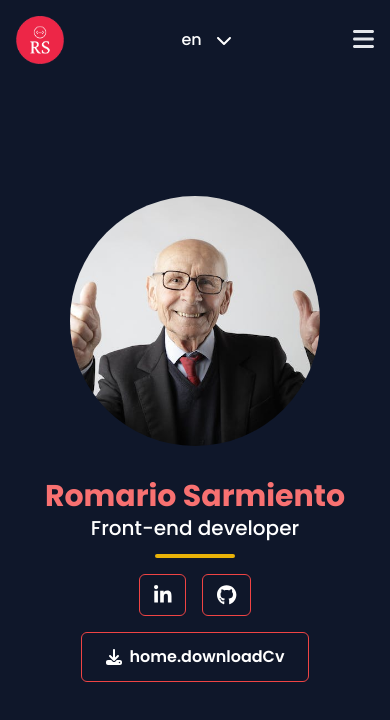
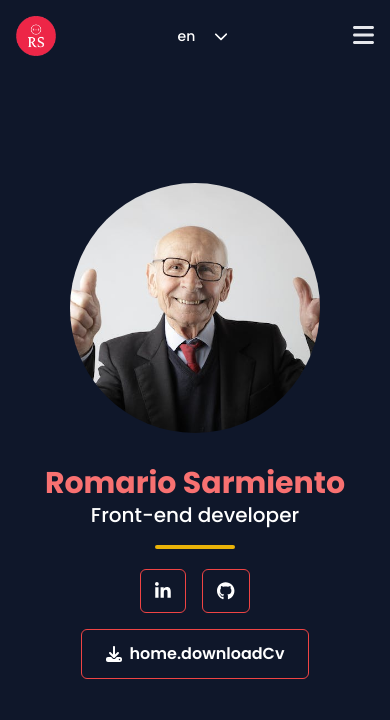
Before and after one commit to romariosc15/personal-website-nuxt, a Nuxt app: page / in a window 390 px wide. Shown: the top 720 px of the page. Built offline with nearby package versions, Linux system fonts and the light colour scheme.

Commit message:
Remove ButtonLink component

```diff
--- a/components/navigation/ButtonLink.vue
+++ /dev/null
@@ -1,43 +0,0 @@
-<template>
-  <NuxtLink
-    :to="props.to"
-    :target="external ? '_blank' : null"
-    rel="noopener noreferrer"
-    :class="`${props.cls} rounded-md border border-red-500 hover:bg-red-500 hover:text-white transition-colors flex flex-row items-center`"
-  >
-    <font-awesome-icon
-      v-if="props.icon"
-      :class="`${props.text ? 'mr-2' : ''}`"
-      :icon="props.icon"
-    /> {{ props.text }}
-  </NuxtLink>
-</template>
-
-<script setup>
-const props = defineProps({
-  to: {
-    type: String,
-    required: true,
-  },
-  text: {
-    type: String,
-    required: false,
-    default: '',
-  },
-  icon: {
-    type: String,
-    required: false,
-    default: '',
-  },
-  external: {
-    type: Boolean,
-    required: false,
-    default: false,
-  },
-  cls: {
-    type: String,
-    required: false,
-    default: '',
-  },
-});
-</script>
--- a/components/navigation/Navbar.vue
+++ b/components/navigation/Navbar.vue
@@ -1,7 +1,7 @@
 <template>
   <header class="flex flex-row py-4 items-center justify-between lg:justify-normal">
     <img
-      class="object-cover w-12 lg:w-14"
+      class="object-cover w-10 lg:w-14"
       src="@/assets/images/logo-rs.png"
       alt="App logo"
     >
@@ -26,7 +26,7 @@
     <InputListbox
       v-model="currentLanguage"
       class="lg:ml-6 w-20"
-      cls="text-white border border-slate-900 hover:bg-red-500 px-5 py-2.5 font-medium lg:font-semibold"
+      cls="text-sm lg:text-base text-white border border-slate-900 hover:bg-red-500 px-4 lg:px-5 py-2 lg:py-2.5 font-medium lg:font-semibold"
       :options="languages"
       @update:model-value="onUpdate"
     />
--- a/pages/index.vue
+++ b/pages/index.vue
@@ -16,21 +16,29 @@
         <p class="text-white text-xl lg:text-2xl font-medium text-title">
           Front-end developer
         </p>
-        <div class="bg-yellow-500 w-20 h-1 ml-auto mr-auto mt-3 rounded-lg" />
+        <div class="bg-yellow-500 w-20 h-1 ml-auto mr-auto mt-4 mb-1 rounded-lg" />
       </div>
       <div class="flex flex-row gap-4">
-        <NavigationButtonLink
+        <NuxtLink
           to="https://www.linkedin.com/in/romariosarmiento/"
-          icon="fa-brands fa-linkedin-in"
-          :external="true"
-          cls="text-xl text-white px-3.5 py-2.5"
-        />
-        <NavigationButtonLink
+          target="_blank"
+          rel="noopener noreferrer"
+          :class="`text-white text-lg lg:text-xl py-3 px-3.5 rounded-md border border-red-500 hover:bg-red-500 hover:text-white transition-colors flex flex-row items-center`"
+        >
+          <font-awesome-icon
+            icon="fa-brands fa-linkedin-in"
+          />
+        </NuxtLink>
+        <NuxtLink
           to="https://github.com/romariosc15"
-          icon="fa-brands fa-github"
-          :external="true"
-          cls="text-xl text-white px-3.5 py-2.5"
-        />
+          target="_blank"
+          rel="noopener noreferrer"
+          :class="`text-white text-lg lg:text-xl py-3 px-3.5 rounded-md border border-red-500 hover:bg-red-500 hover:text-white transition-colors flex flex-row items-center`"
+        >
+          <font-awesome-icon
+            icon="fa-brands fa-github"
+          />
+        </NuxtLink>
       </div>
       <div>
         <NuxtLink
```
